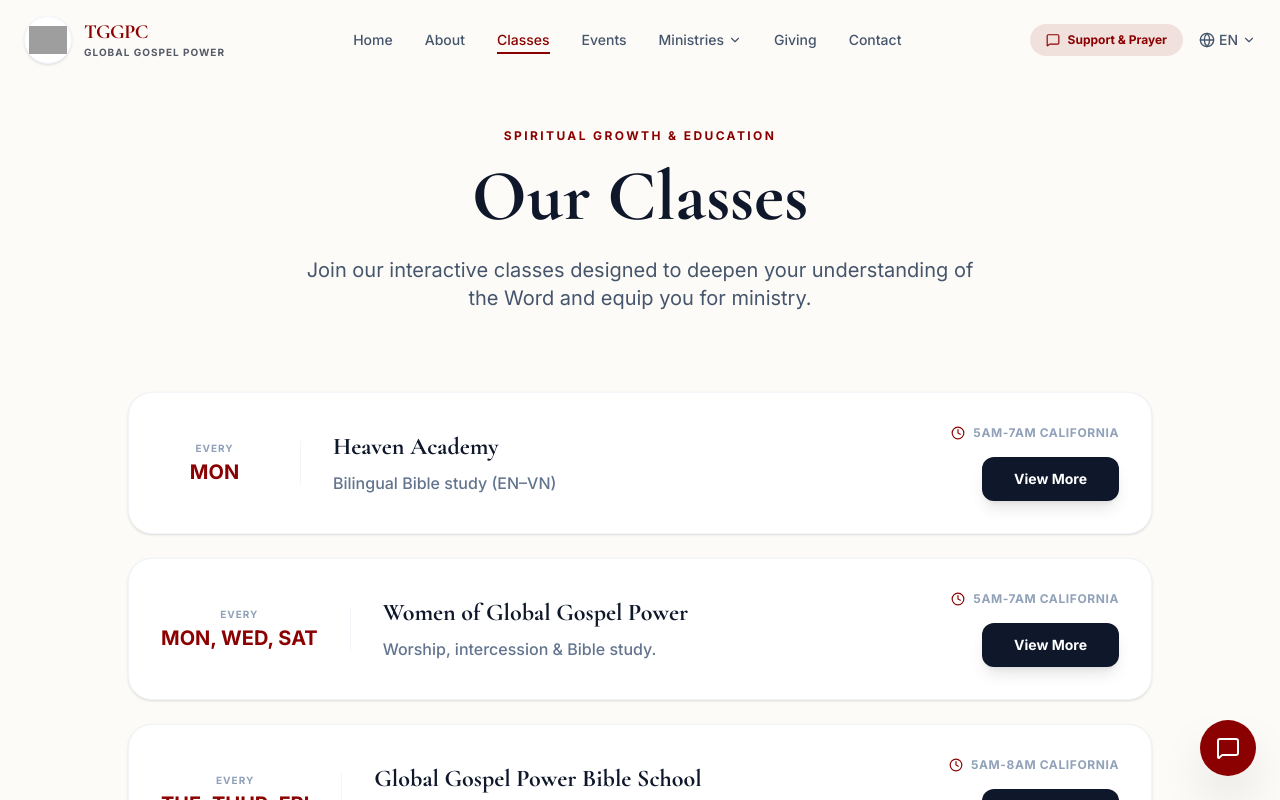
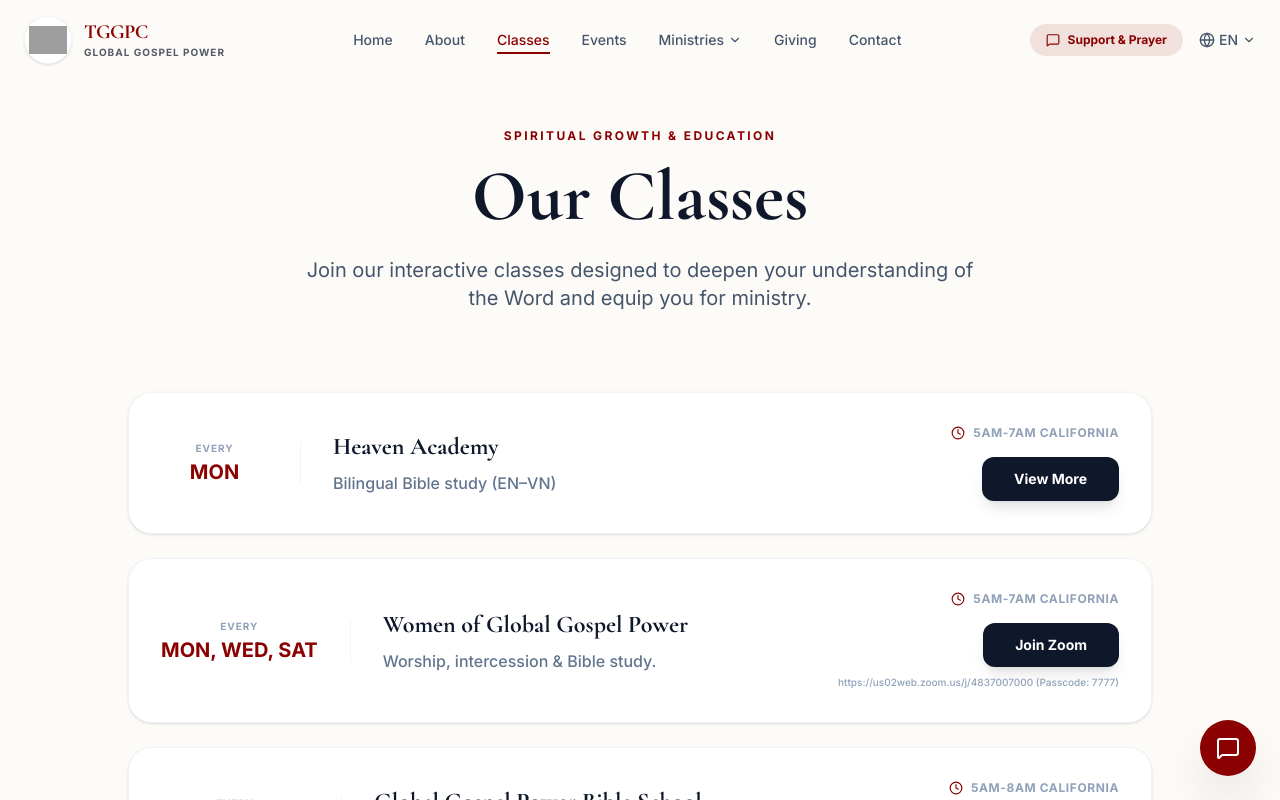
Before and after one commit to Benngo2311/The-Global-Gospel-Church, a React (Vite) app: page /classes in a window 1280 px wide. Shown: the top 800 px of the page. Built offline with nearby package versions, Linux system fonts and the light colour scheme; grey boxes are pictures that could not be loaded.

Commit message:
feat(classes): Improve Zoom link handling
Add `isZoom` and `zoomDetails` to class data to explicitly manage Zoom meeting information. This allows for cleaner rendering of Zoom join links and passcodes directly within the UI, improving user experience for accessing online classes.

```diff
--- a/src/pages/Classes.tsx
+++ b/src/pages/Classes.tsx
@@ -20,7 +20,9 @@ export const Classes: React.FC = () => {
       title: { en: 'Women of Global Gospel Power', vi: 'Phụ Nữ Quyền Năng Tin Lành Toàn Cầu' },
       desc: { en: 'Worship, intercession & Bible study.', vi: 'Thờ phượng, cầu thay & học Kinh Thánh.' },
       time: '5AM-7AM CALIFORNIA',
-      link: 'https://us02web.zoom.us/j/4837007000 (Passcode: 7777)'
+      link: 'https://us02web.zoom.us/j/4837007000',
+      isZoom: true,
+      zoomDetails: 'Passcode: 7777'
     },
     {
       day: { en: 'Tue, Thur, Fri', vi: 'Thứ 3, 5, 6' },
@@ -125,14 +127,21 @@ export const Classes: React.FC = () => {
                     {t({ en: 'View More', vi: 'Xem Thêm' })}
                   </Link>
                 ) : (
+                  <div className="flex flex-col items-center md:items-end gap-2">
                     <a
                       href={cls.link}
                       target="_blank"
                       rel="noopener noreferrer"
                       className="px-8 py-3 bg-slate-900 text-white rounded-xl font-bold text-sm hover:bg-church-red transition-all shadow-lg hover:-translate-y-1"
                     >
-                    {cls.link === '#' ? t({ en: 'Join Zoom', vi: 'Tham Gia Zoom' }) : t({ en: 'View More', vi: 'Xem Thêm' })}
+                      {(cls as any).isZoom ? t({ en: 'Join Zoom', vi: 'Tham Gia Zoom' }) : t({ en: 'View More', vi: 'Xem Thêm' })}
                     </a>
+                    {(cls as any).zoomDetails && (
+                      <span className="text-[10px] text-slate-400 font-medium text-center md:text-right">
+                        {cls.link} ({(cls as any).zoomDetails})
+                      </span>
+                    )}
+                  </div>
                 )}
               </div>
             </motion.div>
```
Lines whose indentation alone changed are shown as unchanged.
